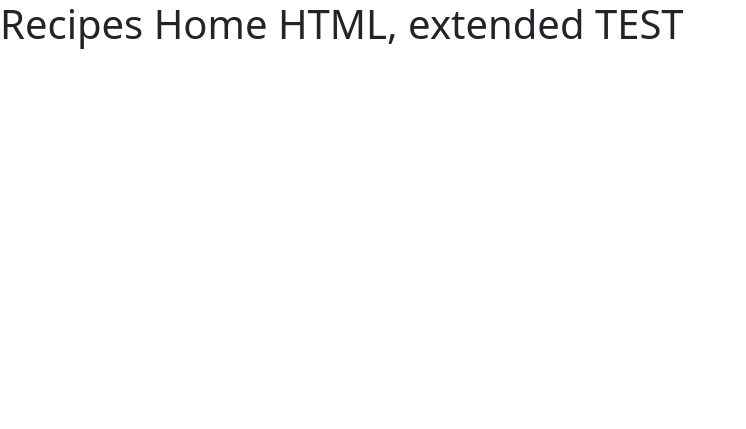
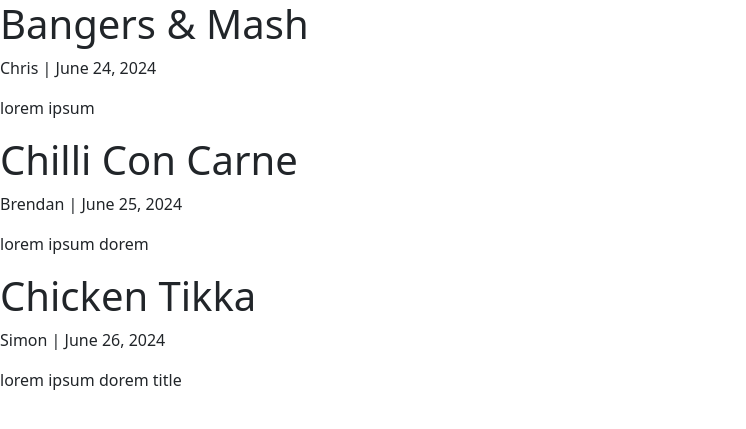
Before and after one commit to JamieBennett-Dev/Hackathon3-Recipe, a Django app: page / in a window 1280 px wide. Shown: the top 429 px of the page, without its empty margins (0-746 px from the left). Run offline with Django 5.2, Linux system fonts and the light colour scheme; some libraries are stand-ins or nearby versions.

Commit message:
basic test for recipe configuration

```diff
--- a/recipes/templates/recipes/home.html
+++ b/recipes/templates/recipes/home.html
@@ -1,5 +1,11 @@
 {% extends 'recipes/base.html' %}
 
-    {% block content %}
-        <h1>Recipes Home HTML, extended TEST</h1>
-    {% endblock content %}
+{% block content %}
+
+{% for recipe in recipes %}
+<h1>{{ recipe.title }}</h1>
+<p>{{ recipe.author }} | {{ recipe.date_posted }}</p>
+<p>{{ recipe.instructions }}</p>
+{% endfor %}
+
+{% endblock content %}
--- a/recipes/views.py
+++ b/recipes/views.py
@@ -1,8 +1,32 @@
 from django.shortcuts import render, HttpResponse
+
+recipes = [
+    {
+        'author': 'Chris',
+        'title': 'Bangers & Mash',
+        'instructions': 'lorem ipsum',
+        'date_posted': 'June 24, 2024'
+    },
+    {
+        'author': 'Brendan',
+        'title': 'Chilli Con Carne',
+        'instructions': 'lorem ipsum dorem',
+        'date_posted': 'June 25, 2024'
+    },
+    {
+        'author': 'Simon',
+        'title': 'Chicken Tikka',
+        'instructions': 'lorem ipsum dorem title',
+        'date_posted': 'June 26, 2024'
+    }
+]
 
 # Create your views here.
 def home(request):
-    return render(request, "recipes/home.html")
+    context = {
+        'recipes': recipes
+    }
+    return render(request, "recipes/home.html", context)
 
 
 def about(request):
```
